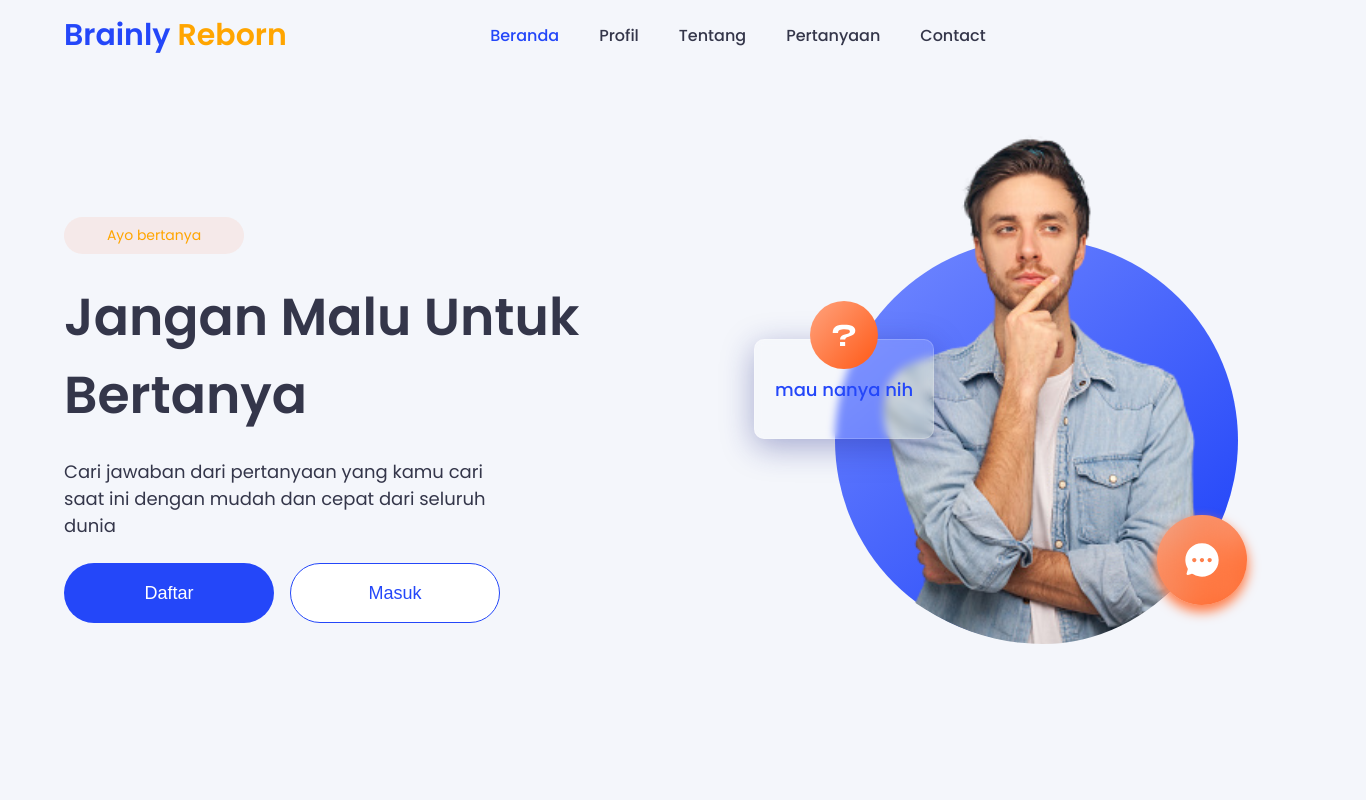
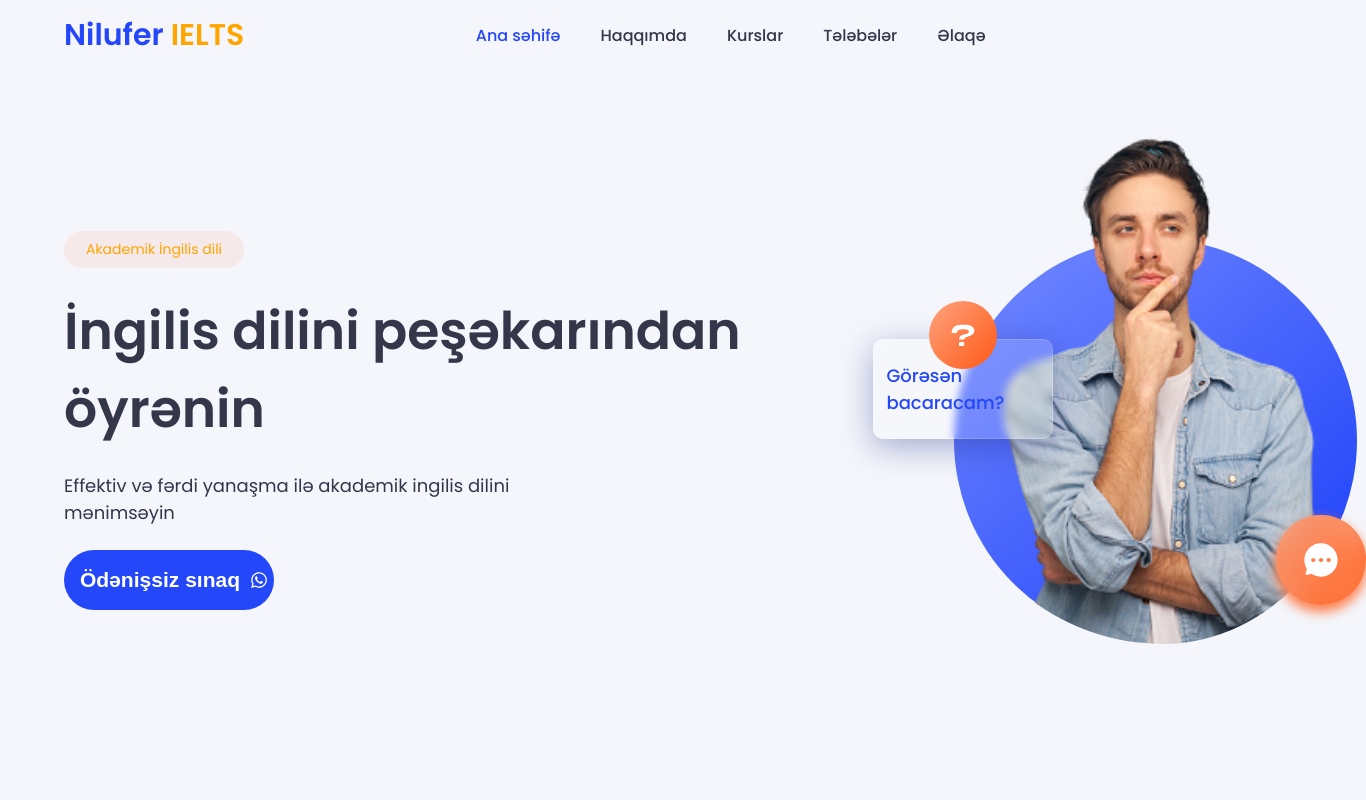
Before and after one commit to AmilMusaevi/learning-community, a React (Vite) app: page / in a window 1280 px wide. Shown: the top 800 px of the page, 1366 px wide, since content can reach past the window. Built offline with nearby package versions, Linux system fonts and the light colour scheme.

Commit message:
some content changes

```diff
--- a/src/App.tsx
+++ b/src/App.tsx
@@ -10,7 +10,7 @@
         <Banner />
         <Info />
         <Faq />
-        <Questions />
+        {/* <Questions /> */}
       </Layout>
       <Review />
       <Contact />
--- a/src/layouts/header/header.module.scss
+++ b/src/layouts/header/header.module.scss
@@ -13,7 +13,7 @@
     color: var(--color-orange);
 
     &::before {
-      content: "Brainly ";
+      content: "Nilufer ";
       color: var(--color-blue);
     }
   }
--- a/src/layouts/header/header.tsx
+++ b/src/layouts/header/header.tsx
@@ -6,11 +6,11 @@
   const [menuOpen, setMenuOpen] = useState(false);
 
   const navItems = [
-    { id: "beranda", label: "Beranda" },
-    { id: "profil", label: "Profil" },
-    { id: "tentang", label: "Tentang" },
-    { id: "pertanyaan", label: "Pertanyaan" },
-    { id: "contact", label: "Contact" },
+    { id: "home", label: "Ana səhifə" },
+    { id: "about", label: "Haqqımda" },
+    { id: "courses", label: "Kurslar" },
+    { id: "students", label: "Tələbələr" },
+    { id: "contact", label: "Əlaqə" },
   ];
 
   const toggleMenu = () => {
@@ -19,7 +19,7 @@
 
   return (
     <div className={styles.header}>
-      <h2 className={styles.header_title}>Reborn</h2>
+      <h2 className={styles.header_title}>IELTS</h2>
 
       <div
         className={styles.menu_toggle}
--- a/src/layouts/sections/banner/banner.module.scss
+++ b/src/layouts/sections/banner/banner.module.scss
@@ -136,6 +136,7 @@
           color: var(--color-blue);
           font-weight: 500;
           font-size: 18px;
+          margin: 0 12px;
         }
 
         &_question {
@@ -367,8 +368,6 @@
       .description {
         font-size: 12px;
       }
-
-
     }
 
     &_image {
--- a/src/layouts/sections/banner/banner.tsx
+++ b/src/layouts/sections/banner/banner.tsx
@@ -1,25 +1,45 @@
-
 import Button from "@/components/button/button";
 import bannerImg from "../../../assets/images/banner_image_profile.png";
 import chatSvg from "@/assets/icons/chat.svg";
 import askSvg from "@/assets/icons/question.svg";
 import styles from "./banner.module.scss";
+import { FaWhatsapp } from "react-icons/fa6";
 
 const Banner = () => {
+  const phoneNumber = "0516787628";
   return (
     <div className={styles.banner}>
       <div className={styles.banner_info}>
         <div className={styles.banner_info_wrapper}>
-          <div className={styles.tag}>Ayo bertanya</div>
-          <h1 className={styles.title}>Jangan Malu Untuk Bertanya</h1>
+          <div className={styles.tag}>Akademik İngilis dili</div>
+          <h1 className={styles.title}>İngilis dilini peşəkarından öyrənin</h1>
           <p className={styles.description}>
-            Cari jawaban dari pertanyaan yang kamu cari saat ini dengan mudah
-            dan cepat dari seluruh dunia
+            Effektiv və fərdi yanaşma ilə akademik ingilis dilini mənimsəyin
           </p>
           <div className={styles.buttons}>
-            <Button text="Daftar" type="secondary" />
-            <Button text="Masuk" className={styles.login_btn} type="primary" />
+            <a
+              href={`https://wa.me/${phoneNumber}`}
+              target="_blank"
+              rel="noopener noreferrer"
+              className={styles.whatsappLink}
+              aria-label="Contact us on WhatsApp"
+            >
+              <Button
+                type="secondary"
+                style={{
+                  display: "flex",
+                  justifyContent: "center",
+                  alignItems: "center",
+                  gap: "10px",
+                  padding: "4px",
+                }}
+              >
+                <i className="fa fa-phone" aria-hidden="true"></i>
+                <h3>Ödənişsiz sınaq</h3>
 
+                <FaWhatsapp className={styles.whatsappIcon} />
+              </Button>
+            </a>
           </div>
         </div>
       </div>
@@ -37,7 +57,7 @@
               <img src={askSvg} alt="ask icon" />
             </div>
             <div className={styles.bubble_chat_text}>
-              <span>mau nanya nih</span>
+              <span>Görəsən bacaracam?</span>
             </div>
           </div>
 
--- a/src/layouts/sections/faq/faq.tsx
+++ b/src/layouts/sections/faq/faq.tsx
@@ -7,7 +7,7 @@
     <div className={styles.faq} id="faq">
       <div className={styles.faq_tentag}>
         <div className={styles.faq_tentag_wrapper}>
-          <h3 className={styles.faq_tentag_subtitle}>Tentang</h3>
+          <h3 className={styles.faq_tentag_subtitle}>Niyə mən?</h3>
           <h2 className={styles.faq_tentag_title}>
             Membantu Pertanyaan Orang Lain
           </h2>
@@ -26,7 +26,7 @@
             <img src={FaqPng} alt="faq image" />
           </div>
         </div>
-        <div className={styles.faq_reborn_tag}>Brainly Reborn</div>
+        <div className={styles.faq_reborn_tag}>Akademik ingilis dili</div>
       </div>
     </div>
   );
--- a/src/layouts/sections/info/info.tsx
+++ b/src/layouts/sections/info/info.tsx
@@ -35,7 +35,7 @@
     },
   ];
   return (
-        <div className={styles.info} id="info">
+    <div className={styles.info} id="courses">
       <div className={styles.info_image}>
         <img
           src={infoImg}
@@ -48,10 +48,11 @@
       </div>
 
       <div className={styles.info_cards}>
-                <h2 className={styles.info_cards_title}>Temukan Kategori Pertanyaan yang Kamu Cari</h2>
+        <h2 className={styles.info_cards_title}>
+          Temukan Kategori Pertanyaan yang Kamu Cari
+        </h2>
 
         <div className={styles.info_cards_wrapper}>
-
           {infoData.map((item) => (
             <Card key={item?.id}>
               <img src={item?.icon} alt="Card Icon" />
@@ -60,7 +61,6 @@
             </Card>
           ))}
         </div>
-
       </div>
     </div>
   );
--- a/src/layouts/sections/questions/questions.tsx
+++ b/src/layouts/sections/questions/questions.tsx
@@ -37,7 +37,7 @@
   return (
     <div className={styles.questions} id="questions">
       <div className={styles.questions_header}>
-        <h2 className={styles.questions_title}>Pertanyaan</h2>
+        <h2 className={styles.questions_title}>Kursun formatı</h2>
         <p className={styles.questions_subtitle}>Pertanyaan yang sering muncul</p>
       </div>
 
--- a/src/layouts/sections/review/review.tsx
+++ b/src/layouts/sections/review/review.tsx
@@ -1,5 +1,5 @@
 import SliderComponent from "@/components/slider/slider";
-import quoteIcon from "@/assets/icons/quote.svg"
+import quoteIcon from "@/assets/icons/quote.svg";
 import avatar1 from "@/assets/images/human1.jpg";
 import avatar2 from "@/assets/images/human2.jpg";
 import avatar3 from "@/assets/images/human1.jpg";
@@ -12,7 +12,8 @@
       name: "Rizka Amalia",
       role: "Penanya",
       rating: 4.8,
-            testimonial: "Saya sudah banyak mencari tentang pertanyaan yang saya cari saat ini, dan di Brainly Reborn ini saya mendapatkan jawaban yang akurat dan simple.",
+      testimonial:
+        "Saya sudah banyak mencari tentang pertanyaan yang saya cari saat ini, dan di Brainly Reborn ini saya mendapatkan jawaban yang akurat dan simple.",
       avatar: avatar1,
     },
     {
@@ -20,33 +21,37 @@
       name: "Ahmad Dani",
       role: "Pelajar",
       rating: 4.8,
-            testimonial: "Situs ini sangat membantu saya dalam mengerjakan tugas-tugas sekolah. Penjelasannya mudah dipahami dan responsnya cepat.",
-            avatar: avatar2
+      testimonial:
+        "Situs ini sangat membantu saya dalam mengerjakan tugas-tugas sekolah. Penjelasannya mudah dipahami dan responsnya cepat.",
+      avatar: avatar2,
     },
     {
       id: 3,
       name: "Putri Indah",
       role: "Mahasiswa",
       rating: 4.9,
-            testimonial: "Brainly Reborn memudahkan saya memahami konsep-konsep yang sulit. Platform yang sangat direkomendasikan untuk pelajar.",
-            avatar: avatar3
+      testimonial:
+        "Brainly Reborn memudahkan saya memahami konsep-konsep yang sulit. Platform yang sangat direkomendasikan untuk pelajar.",
+      avatar: avatar3,
     },
     {
       id: 4,
       name: "Budi Santoso",
       role: "Guru",
       rating: 5.0,
-            testimonial: "Sebagai guru, saya merekomendasikan Brainly Reborn untuk para siswa yang membutuhkan bantuan tambahan di luar kelas.",
-            avatar: avatar2
+      testimonial:
+        "Sebagai guru, saya merekomendasikan Brainly Reborn untuk para siswa yang membutuhkan bantuan tambahan di luar kelas.",
+      avatar: avatar2,
     },
     {
       id: 5,
       name: "Maya Sari",
       role: "Orang Tua",
       rating: 4.7,
-            testimonial: "Sangat membantu anak saya dalam belajar. Jawaban yang diberikan jelas dan membantu pemahaman anak saya.",
-            avatar: avatar1
-        }
+      testimonial:
+        "Sangat membantu anak saya dalam belajar. Jawaban yang diberikan jelas dan membantu pemahaman anak saya.",
+      avatar: avatar1,
+    },
   ];
 
   const renderStars = (rating: number) => {
@@ -67,13 +72,12 @@
   };
 
   return (
-        <div className={styles.reviewContainer}>
-                 <h2 className={styles.review_title}>Review</h2>
-                 <p className={styles.review_desc}>Lebih dari 17.000 penanya telah terbantu</p>
+    <div className={styles.reviewContainer} id="students">
+      <h2 className={styles.review_title}>Tələbə rəyləri</h2>
+      {/* <p className={styles.review_desc}>Lebih dari 17.000 penanya telah terbantu</p> */}
       <SliderComponent>
         {slideData.map((data) => (
           <div key={data.id} className={styles.reviewSlide}>
-
             <div>
               <div className={styles.ratingContainer}>
                 <div className={styles.ratingNumber}>{data.rating}</div>
@@ -82,7 +86,6 @@
             </div>
 
             <div>
-
               <div className={styles.quoteIcon}>
                 <img src={quoteIcon} alt="icon" />
               </div>
@@ -102,7 +105,6 @@
                 <p className={styles.testimonial}>{data.testimonial}</p>
               </div>
             </div>
-
           </div>
         ))}
       </SliderComponent>
```
Lines whose indentation alone changed are shown as unchanged.
